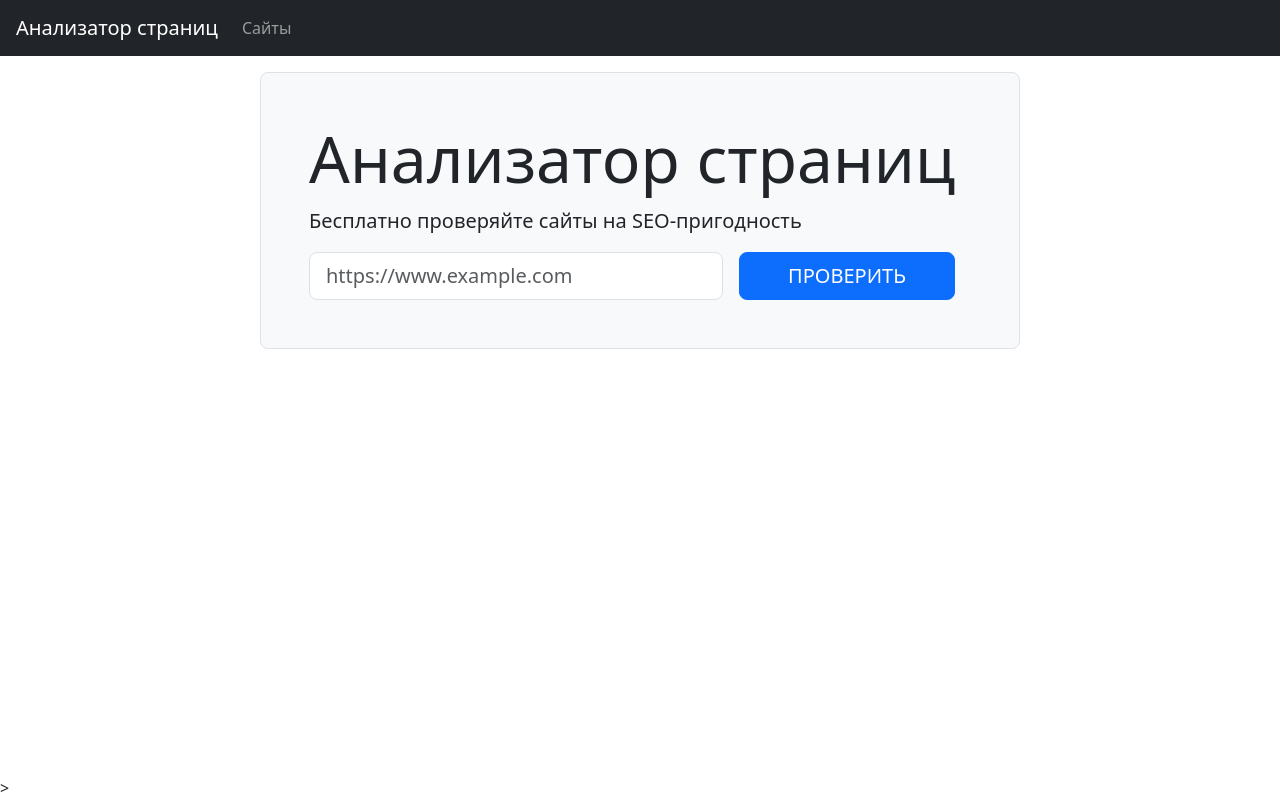
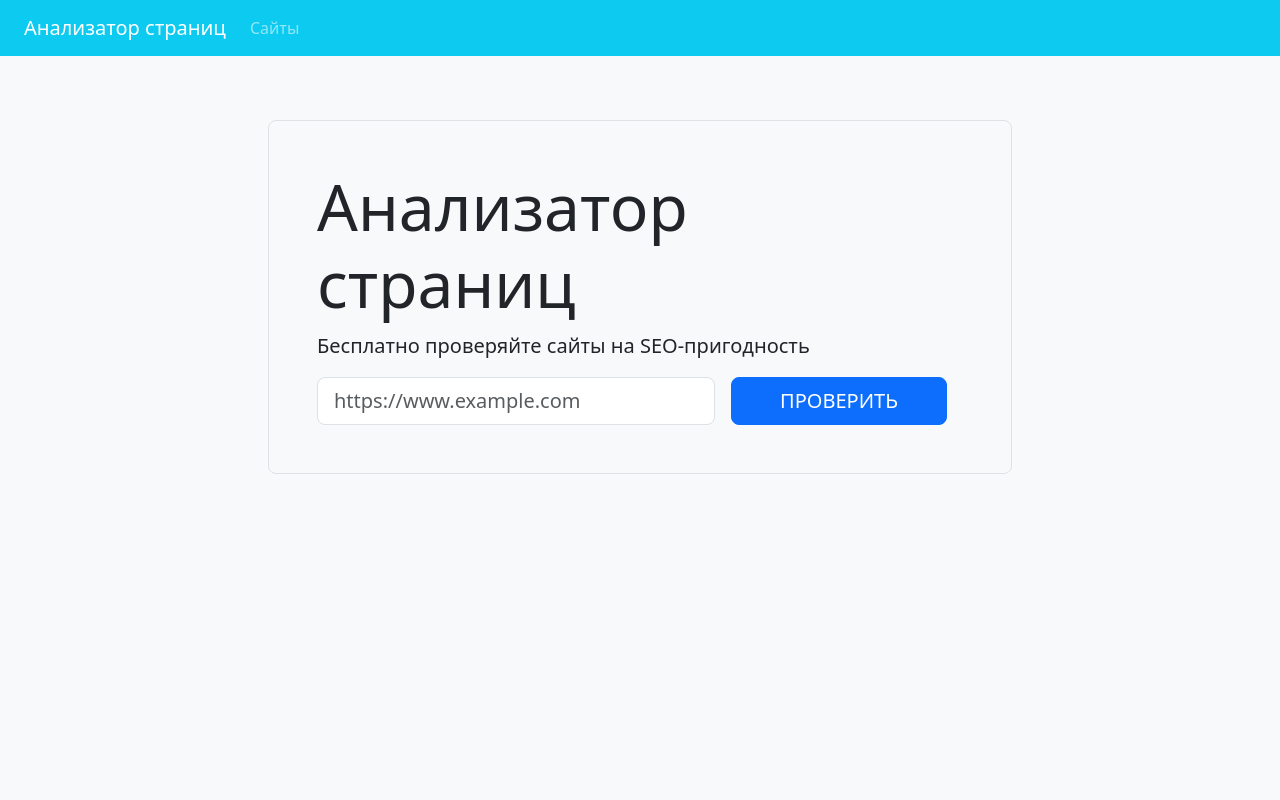
Before and after one commit to juzessa/pagespeed, a FastAPI app: page / in a window 1280 px wide. Run offline with FastAPI, Linux system fonts and the light colour scheme.

Commit message:
Correct pep

```diff
--- a/src/main.py
+++ b/src/main.py
@@ -1,8 +1,11 @@
-from typing import Union
-from fastapi.responses import HTMLResponse
+from datetime import datetime
+from typing import Optional
+
+from fastapi import FastAPI, Form, Request
+from fastapi.responses import HTMLResponse, RedirectResponse
 from fastapi.staticfiles import StaticFiles
-from fastapi import FastAPI, Request
 from fastapi.templating import Jinja2Templates
+from pydantic import BaseModel, HttpUrl
 
 app = FastAPI()
 
@@ -11,11 +14,37 @@ app.mount("/static", StaticFiles(directory="static"), name="static")
 templates = Jinja2Templates(directory="templates")
 
 
+class Site(BaseModel):
+    id: int
+    url: HttpUrl
+    date: Optional[datetime] = datetime.now()
+
+
+sites = {}
+
+
 @app.get("/", response_class=HTMLResponse)
 def read_root(request: Request):
-     return templates.TemplateResponse(request=request, name="index.html")
+    return templates.TemplateResponse(request=request, name="index.html")
 
 
-@app.get("/urls")
+@app.get("/urls", response_class=HTMLResponse)
 def read_urls(request: Request):
     return templates.TemplateResponse(request=request, name="urls.html")
+
+
+@app.post("/urls", response_class=RedirectResponse)
+def post_url(request: Request, url: HttpUrl = Form(...)):
+    if url in sites:
+        pass
+    site = Site(id=len(sites) + 1, url=url)
+    sites[site.id] = site
+    url_id = site.id
+    return RedirectResponse(f"/urls/{url_id}", status_code=303)
+
+
+@app.get("/urls/{url_id}", response_class=HTMLResponse)
+def get_url(request: Request, url_id: int):
+    site = sites.get(url_id)
+    return templates.TemplateResponse(
+        "urls2.html", {"request": request, "site": site})
--- a/templates/base.html
+++ b/templates/base.html
@@ -9,22 +9,28 @@
   crossorigin="anonymous">
 </head>
 
-  <body class="min-vh-100 d-flex flex-column">
+<body class="d-flex flex-column vh-100 bg-light">
 
-    <header class="flex-shrink-0">
-      <nav class="navbar navbar-expand-md navbar-dark bg-dark px-3">
+  <header class="flex-shrink-0 bg-info">
+    <nav class="navbar navbar-expand-lg navbar-dark px-4">
       <a class="navbar-brand" href="/">Анализатор страниц</a>
-        <div id="navbarNav">
+      <div id="navbarNav" class="ml-auto">
         <ul class="navbar-nav">
-              <li class="nav-item"><a class="nav-link " href="/urls">Сайты</a></li>
+          <li class="nav-item"><a class="nav-link" href="/urls">Сайты</a></li>
         </ul>
       </div>
     </nav>
   </header>
 
-    <main class="flex-grow-1" {% block content %}>
-      </main {% endblock %}>
+  <main class="flex-grow-1 container py-5"
+  {% block content %}>
+
+  {% endblock %}
+  </main>
+
   <footer>
+
   </footer>
+
 </body>
 </html>
--- a/templates/index.html
+++ b/templates/index.html
@@ -9,7 +9,7 @@
   <div class="col-12 col-md-10 col-lg-8 mx-auto border rounded-3 bg-light p-5">
     <h1 class="display-3">Анализатор страниц</h1>
     <p class="lead">Бесплатно проверяйте сайты на SEO-пригодность</p>
-    <form action="/urls " method="post" class="d-flex justify-content-center">
+    <form action="/urls" method="post" class="d-flex justify-content-center">
     <label for="text" class="visually-hidden">Url для проверки</label>
     <input type="text" name="url" placeholder="https://www.example.com"value=""  class="form-control form-control-lg" required>
     <input type="submit" class="btn btn-primary  btn-lg ms-3 px-5 text-uppercase mx-3" value="Проверить">
```
Also changed, not shown: templates/urls2.html (+5 -5 lines). Lines whose indentation alone changed are shown as unchanged.
